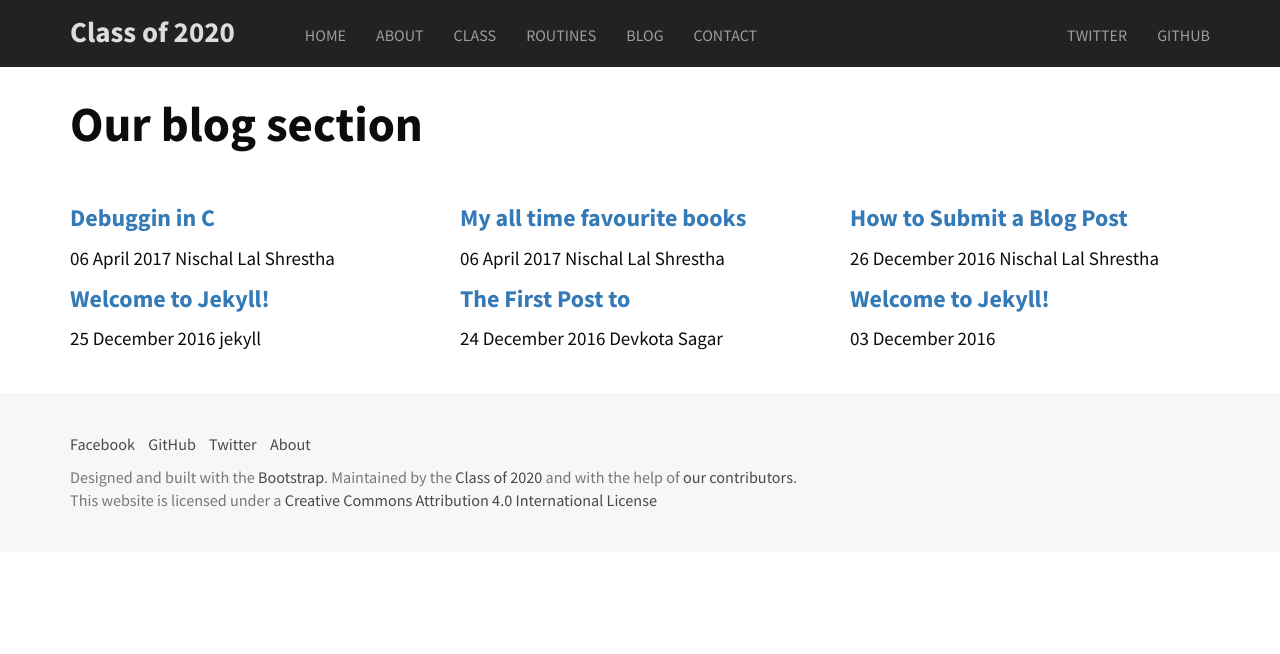
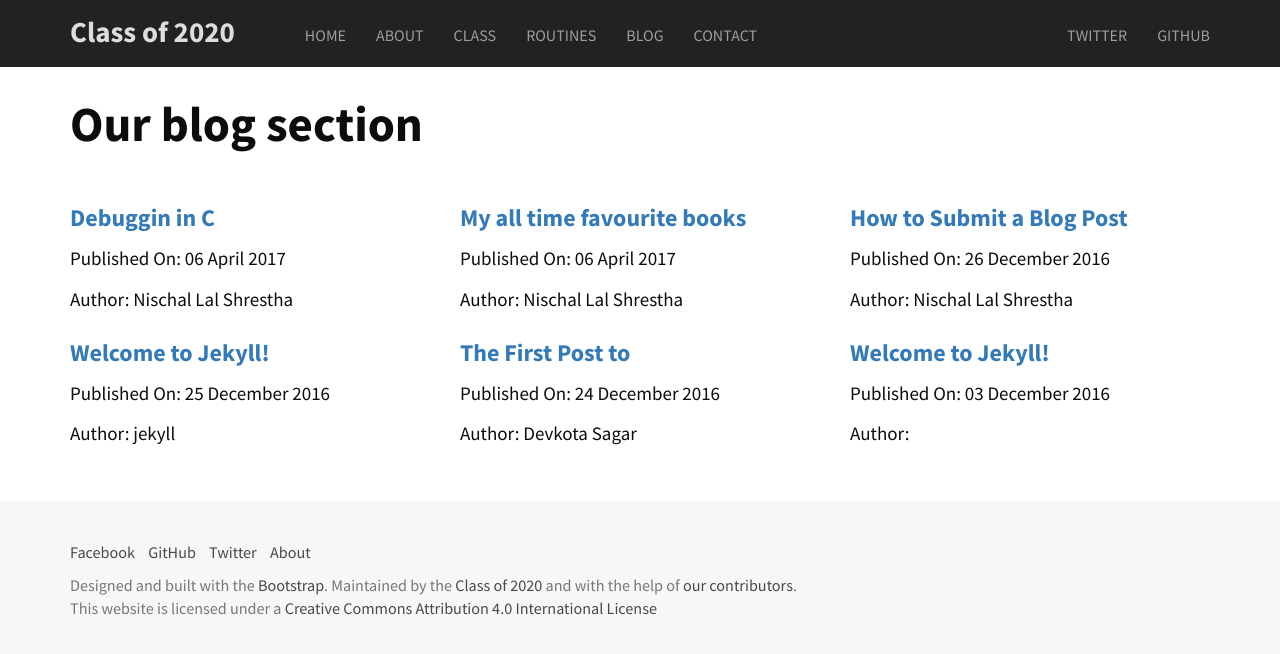
Before and after one commit to Classof2020/classof2020.github.io, a Jekyll site: the page built from blog.html, in a window 1280 px wide. Shown: the top 654 px of the page. Built offline with Jekyll 4.4.1, drawn with Linux system fonts in a browser that asks for light colours; nearby versions of some CDN libraries.

Commit message:
Adds published on and published by text

```diff
--- a/blog.html
+++ b/blog.html
@@ -11,8 +11,8 @@ permalink: /blog/
     <div class="col-sm-4">
 
                 <h4><a href="{{ site.baseurl }}{{ post.url }}">{{ post.title }}</a></h4>
-                {{ post.date | date:"%d %B %Y " }}
-                {{ post.author }}
+                <p>Published On: {{ post.date | date:"%d %B %Y " }}</p>
+                <p>Author: {{ post.author }} </p>
 
     </div>
       {% endfor %}
```
